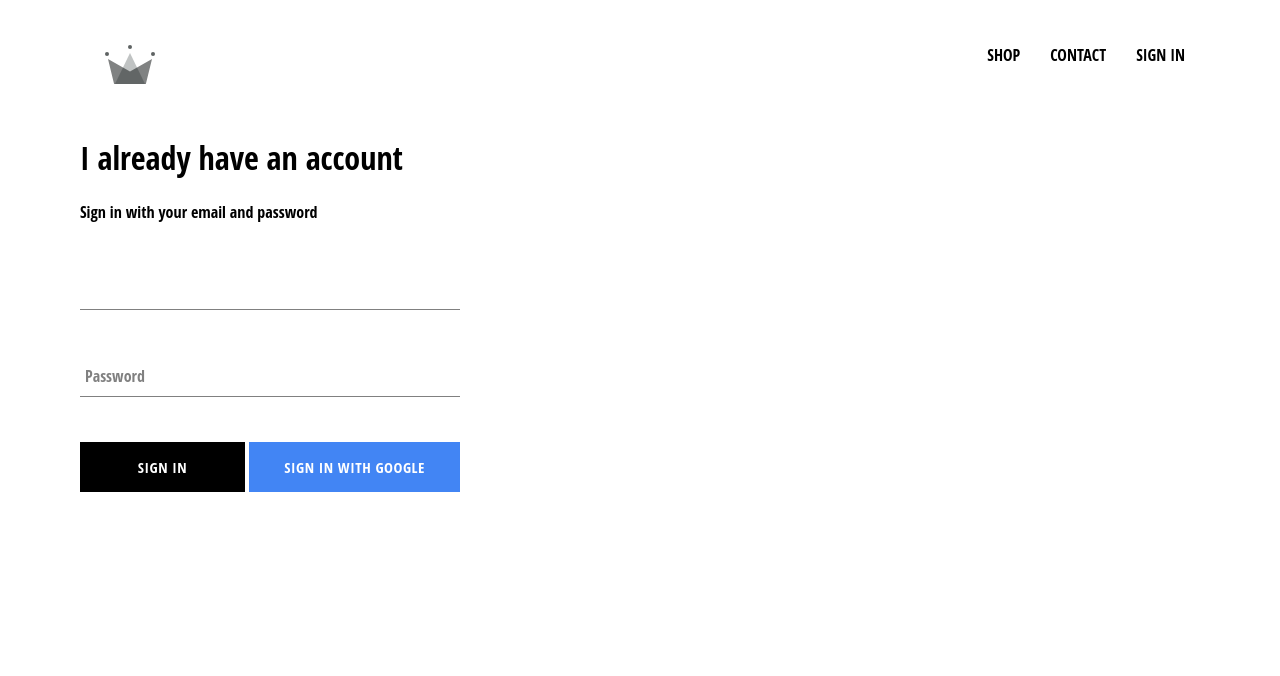
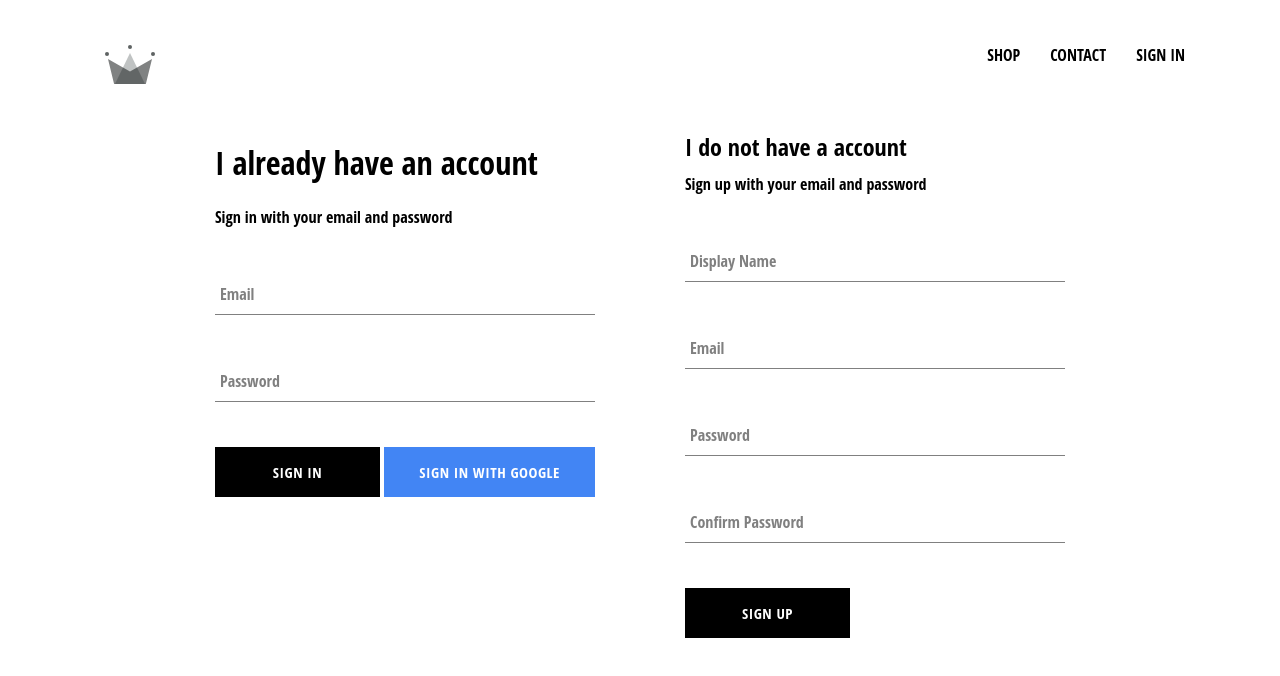
Before and after one commit to kiranbansode/crwn-cloth, a React (Create React App) app: page /signin in a window 1280 px wide. Shown: the top 676 px of the page. Built offline with nearby package versions, Linux system fonts and the light colour scheme; no server answers; the HTML template or start-up script is replaced by a standard one.

Commit message:
implemented firestore database,now can save authenicated users in cloud firestore

```diff
--- a/src/App.js
+++ b/src/App.js
@@ -5,7 +5,7 @@
 import SignInSignUp from "./components/pages/signInSignUp/signInSignUp";
 import "./App.css";
 import { Route, Switch } from "react-router-dom";
-import { auth } from "./firebase/firebase.utils";
+import { auth, createUserProfileDocument } from "./firebase/firebase.utils";
 
 class App extends Component {
   constructor(props) {
@@ -19,10 +19,25 @@
   unSubscribeFromAuth = null;
 
   componentDidMount() {
-    this.unSubscribeFromAuth = auth.onAuthStateChanged((user) => {
-      this.setState({ currentUser: user });
-
-      console.log(user);
+    this.unSubscribeFromAuth = auth.onAuthStateChanged(async (userAuth) => {
+      if (userAuth) {
+        const userRef = await createUserProfileDocument(userAuth);
+        userRef.onSnapshot((snapshot) => {
+          this.setState(
+            {
+              currentUser: {
+                id: snapshot.id,
+                ...snapshot.data(),
+              },
+            },
+            () => {
+              console.log(this.state);
+            }
+          );
+          console.log(this.state);
+        });
+      }
+      this.setState({ currentUser: userAuth });
     });
   }
 
--- a/src/components/pages/signInSignUp/signInSignUp.jsx
+++ b/src/components/pages/signInSignUp/signInSignUp.jsx
@@ -1,9 +1,11 @@
 import React from "react";
 import "./signInSignUp.scss";
 import SignIn from "../../sign-in/signIn";
+import SignUp from "../../sign-up/signUp";
 const SignInSignUpPage = () => (
   <div className="sign-in-and-sign-up">
     <SignIn />
+    <SignUp />
   </div>
 );
 
--- a/src/components/pages/signInSignUp/signInSignUp.scss
+++ b/src/components/pages/signInSignUp/signInSignUp.scss
@@ -0,0 +1,6 @@
+.sign-in-and-sign-up {
+  width: 850px;
+  display: flex;
+  justify-content: space-between;
+  margin: 30px auto;
+}
--- a/src/components/sign-in/signIn.jsx
+++ b/src/components/sign-in/signIn.jsx
@@ -36,6 +36,7 @@
             type="email"
             value={this.state.email}
             handleChange={this.handleChange}
+            label="Email"
           />
 
           <FormInput
--- /dev/null
+++ b/src/components/sign-up/signUp.jsx
@@ -0,0 +1,102 @@
+import React, { Component } from "react";
+
+import FormInput from "../form-input/formInput";
+import Button from "../button/button";
+import { auth, createUserProfileDocument } from "../../firebase/firebase.utils";
+import "./signUp.scss";
+
+class SignUp extends Component {
+  constructor() {
+    super();
+
+    this.state = {
+      displayName: "",
+      email: "",
+      password: "",
+      confirmPassword: "",
+    };
+  }
+
+  handleSubmit = async (event) => {
+    event.preventDefault();
+
+    const { displayName, email, password, confirmPassword } = this.state;
+
+    if (password !== confirmPassword) {
+      alert("Password don't match");
+      return;
+    }
+
+    try {
+      const { user } = await auth.createUserWithEmailAndPassword(
+        email,
+        password
+      );
+
+      await createUserProfileDocument(user, { displayName });
+
+      this.setState({
+        displayName: "",
+        email: "",
+        password: "",
+        confirmPassword: "",
+      });
+    } catch (error) {
+      console.log(error);
+    }
+  };
+
+  handleChange = (event) => {
+    const { name, value } = event.target;
+
+    this.setState({ [name]: value });
+  };
+
+  render() {
+    const { displayName, email, password, confirmPassword } = this.state;
+    return (
+      <div className="sign-up">
+        <h2 className="title">I do not have a account</h2>
+        <span>Sign up with your email and password</span>
+        <form className="sign-up-form" onSubmit={this.handleSubmit}>
+          <FormInput
+            type="text"
+            name="displayName"
+            value={displayName}
+            onChange={this.handleChange}
+            label="Display Name"
+            required
+          />
+          <FormInput
+            type="email"
+            name="email"
+            value={email}
+            onChange={this.handleChange}
+            label="Email"
+            required
+          />
+          <FormInput
+            type="password"
+            name="password"
+            value={password}
+            onChange={this.handleChange}
+            label="Password"
+            required
+          />
+          <FormInput
+            type="password"
+            name="confirmPassword"
+            value={confirmPassword}
+            onChange={this.handleChange}
+            label="Confirm Password"
+            required
+          />
+
+          <Button type="submit">SIGN UP</Button>
+        </form>
+      </div>
+    );
+  }
+}
+
+export default SignUp;
--- /dev/null
+++ b/src/components/sign-up/signUp.scss
@@ -0,0 +1,9 @@
+.sign-up {
+  display: flex;
+  flex-direction: column;
+  width: 380px;
+
+  .title {
+    margin: 10px 0px;
+  }
+}
--- a/src/firebase/firebase.utils.js
+++ b/src/firebase/firebase.utils.js
@@ -13,6 +13,29 @@
   measurementId: "G-1HVLH7H548",
 };
 
+export const createUserProfileDocument = async (userAuth, additionalData) => {
+  if (!userAuth) {
+    return;
+  }
+
+  const userRef = firestore.doc(`users/${userAuth.uid}`);
+
+  const snapShot = await userRef.get();
+
+  if (!snapShot.exists) {
+    const { displayName, email } = userAuth;
+    const createdAt = new Date();
+
+    try {
+      await userRef.set({ displayName, email, createdAt, ...additionalData });
+    } catch (error) {
+      console.log("error creating user", error.message);
+    }
+  }
+
+  return userRef;
+};
+
 firebase.initializeApp(config);
 
 export const auth = firebase.auth();
```
